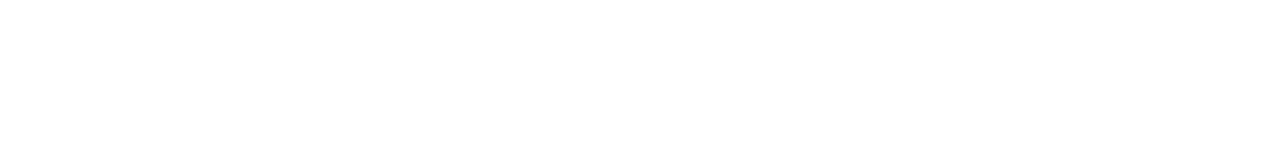
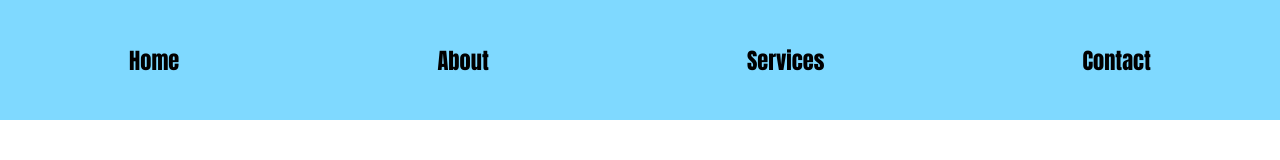
Before and after one commit to Mohdtariq9/Yt-community, a plain HTML site: page index.html in a window 1280 px wide. Drawn offline with Linux system fonts and the light colour scheme.

Commit message:
added Navbar

```diff
--- a/index.html
+++ b/index.html
@@ -7,7 +7,14 @@
     <link rel="stylesheet" href="styles.css">
 </head>
 <body>
-    <marquee behavior="" direction="">Tariq Tariq Tariq</marquee>
+    <nav>
+        <ul>
+            <li><a href="#home">Home</a></li>
+            <li><a href="#about">About</a></li>
+            <li><a href="#services">Services</a></li>
+            <li><a href="#contact">Contact</a></li>
+        </ul>
+    </nav>
     <script src="script.js"></script>
 </body>
 </html>
--- a/styles.css
+++ b/styles.css
@@ -7,3 +7,26 @@ html, body{
     width: 100%;
     height: 100%;
 }
+
+nav{
+    width: 100vw;
+    height: 15vh;
+    background-color: rgb(127, 217, 255);
+}
+
+nav ul{
+    display: flex;
+    height: 100%;
+}
+
+nav ul li{
+    list-style: none;
+    margin: auto;
+}
+
+nav ul li a{
+    text-decoration: none;
+    color: #000;
+    font-size: 1.4rem;
+    font-family: Impact, Haettenschweiler, 'Arial Narrow Bold', sans-serif;
+}
```
